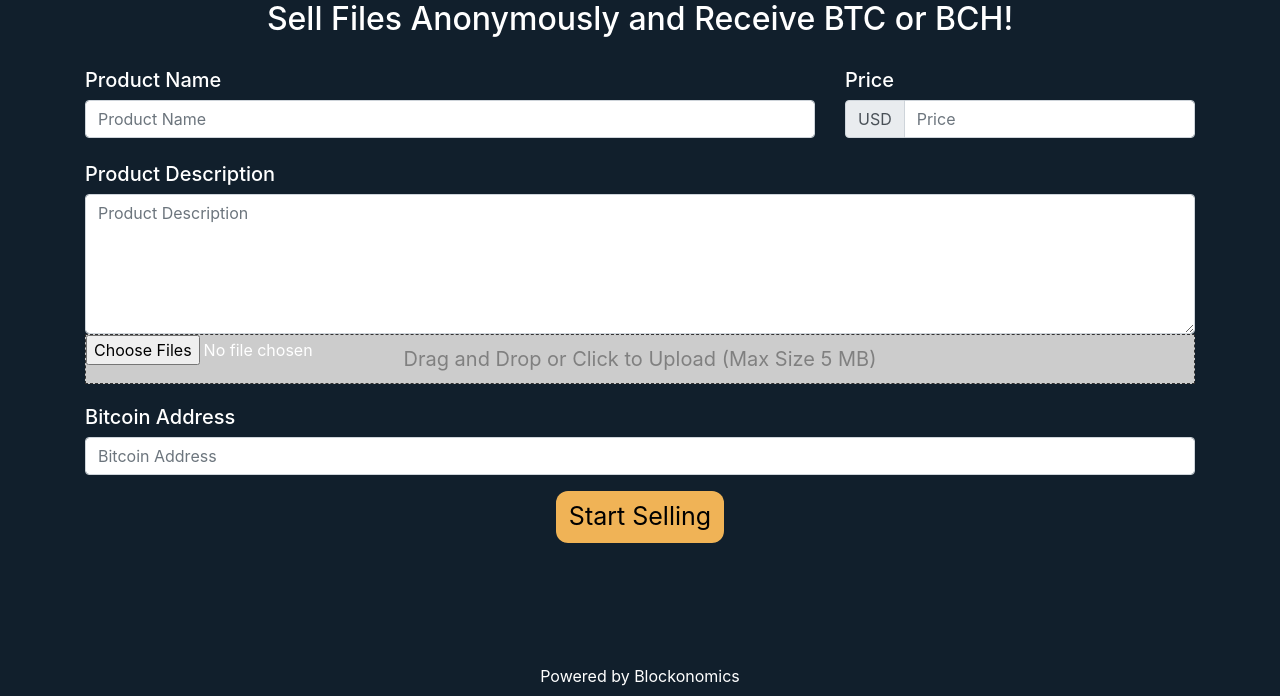
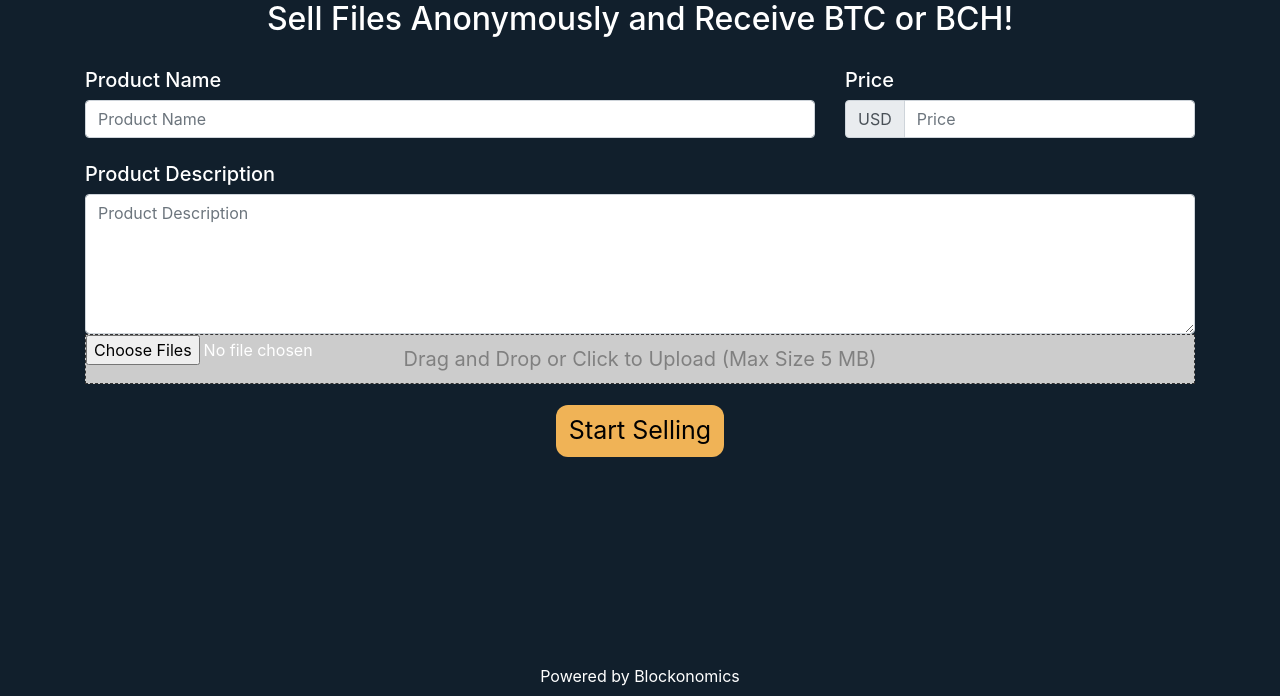
Before and after one commit to AJ-54/SatoshiBox, a Django app: page / in a window 1280 px wide. Shown: the part 221-917 px from the top of the page. Run offline with Django 3.2, Linux system fonts and the light colour scheme; some libraries are stand-ins or nearby versions.

Commit message:
removed bitcoin address

```diff
--- a/core/templates/index.html
+++ b/core/templates/index.html
@@ -37,10 +37,6 @@
             <p id="size"></p>
         </div>
     </div>
-    <h5 class='text-left'>Bitcoin Address</h5>
-    <div class="input-group pb-3">
-        <input class="form-control" aria-label="Product Name" name="product_name" placeholder="Bitcoin Address" required>
-    </div>
     <button type="submit" id='submitbtn' class='btn'>Start Selling</button>
 </form>
 
```
